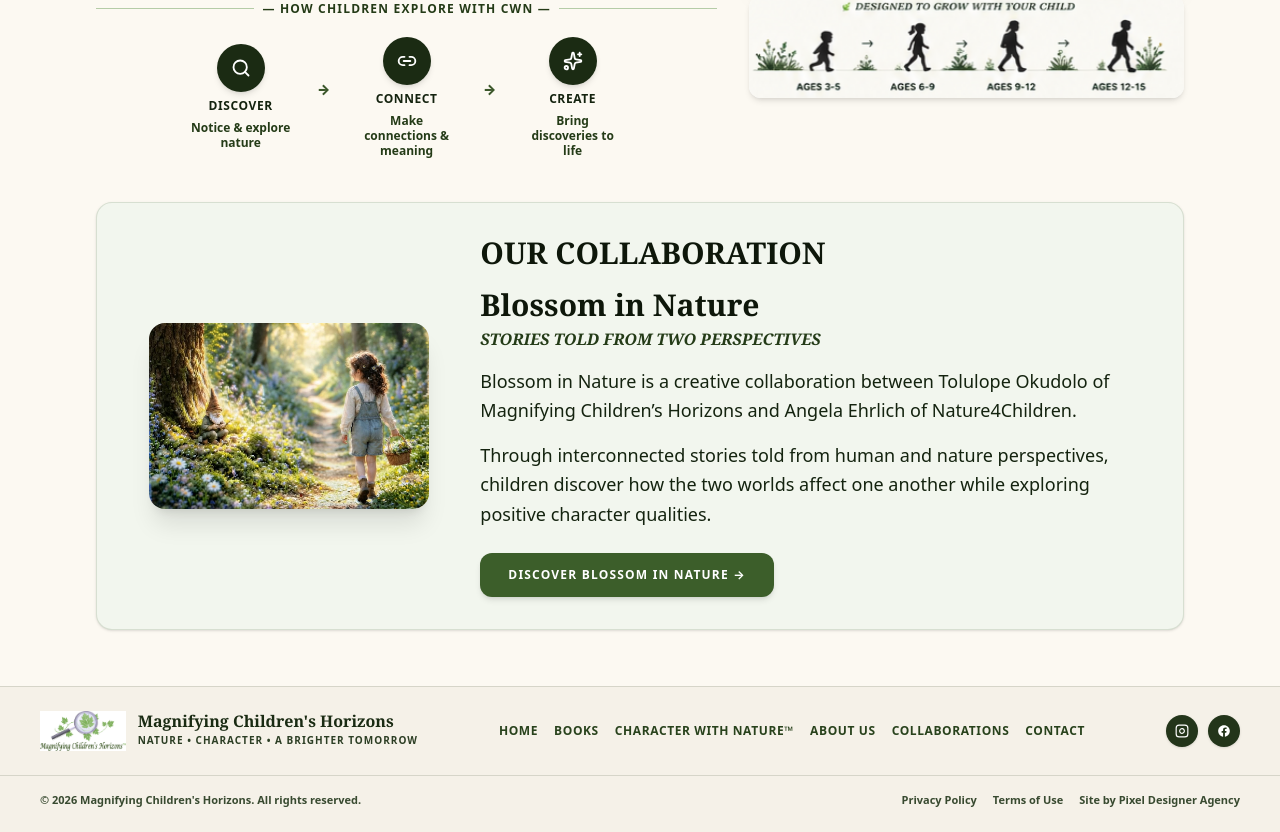
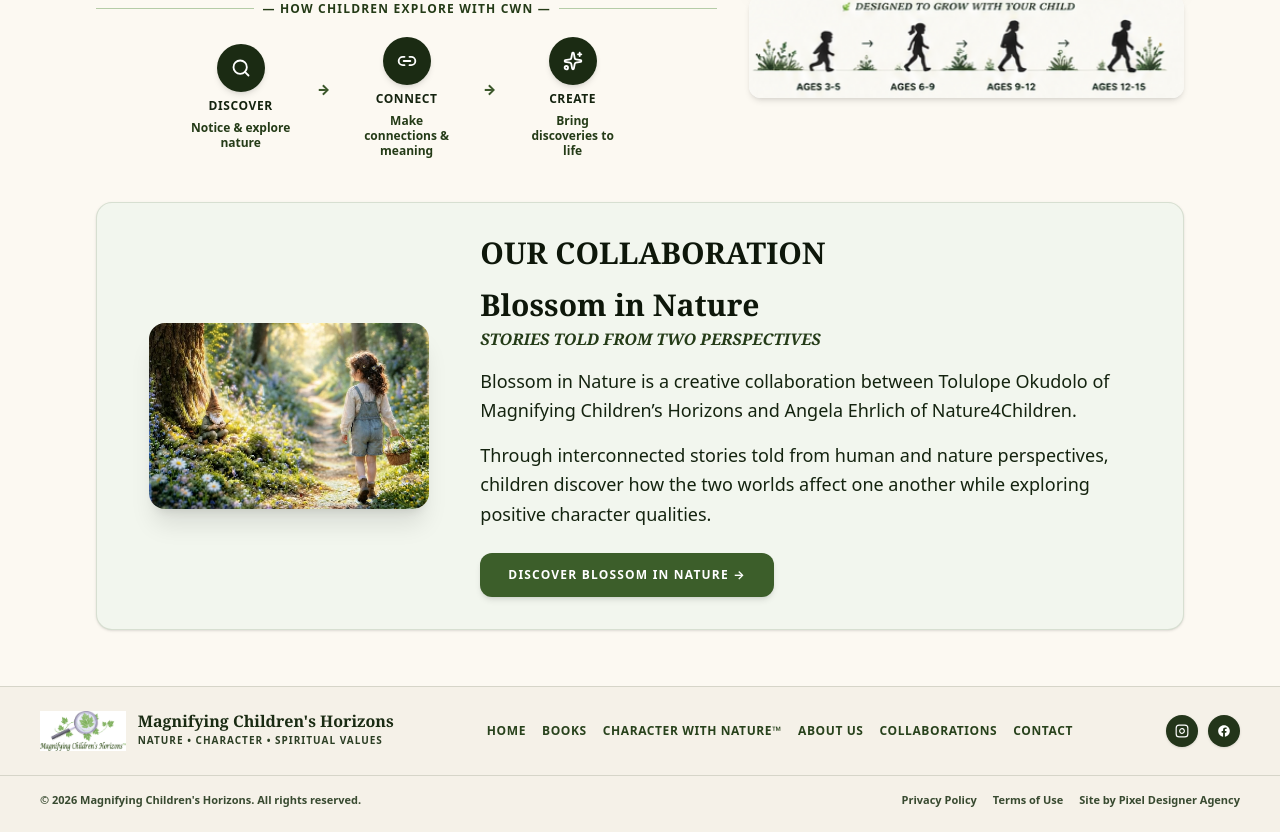
Before and after one commit to nnochirivincent/mch-platform, a React (Vite) app: page / in a window 1280 px wide. Shown: the part 2713-3545 px from the top of the page. Built offline with nearby package versions, Linux system fonts and the light colour scheme.

Commit message:
NEW COMMIT

```diff
--- a/src/components/About.jsx
+++ b/src/components/About.jsx
@@ -244,7 +244,7 @@ export default function About() {
               <div className="flex flex-col text-left">
                 <span className="font-serif font-bold text-base text-[#1a2b13] leading-none">Magnifying Children's Horizons</span>
                 <span className="text-[10px] text-[#2c3e24] font-bold uppercase tracking-widest mt-1">
-                  NATURE • CHARACTER • A BRIGHTER TOMORROW
+                  NATURE • CHARACTER • SPIRITUAL VALUES
                 </span>
               </div>
             </div>
--- a/src/components/Books.jsx
+++ b/src/components/Books.jsx
@@ -1093,7 +1093,7 @@ export default function Books() {
               <div className="flex flex-col text-left">
                 <span className="font-serif font-bold text-base text-[#1a2b13] leading-none">Magnifying Children's Horizons</span>
                 <span className="text-[10px] text-[#2c3e24] font-bold uppercase tracking-widest mt-1">
-                  NATURE • CHARACTER • A BRIGHTER TOMORROW
+                  NATURE • CHARACTER • SPIRITUAL VALUES
                 </span>
               </div>
             </div>
--- a/src/components/CharacterwithNature.jsx
+++ b/src/components/CharacterwithNature.jsx
@@ -335,7 +335,7 @@ export default function CharacterwithNature() {
               <div className="flex flex-col text-left">
                 <span className="font-serif font-bold text-base text-[#1a2b13] leading-none">Magnifying Children's Horizons</span>
                 <span className="text-[10px] text-[#2c3e24] font-bold uppercase tracking-widest mt-1">
-                  NATURE • CHARACTER • A BRIGHTER TOMORROW
+                  NATURE • CHARACTER • SPIRITUAL VALUES
                 </span>
               </div>
             </div>
--- a/src/components/Collaboration.jsx
+++ b/src/components/Collaboration.jsx
@@ -546,7 +546,7 @@ export default function Collaboration() {
               <div className="flex flex-col text-left">
                 <span className="font-serif font-bold text-base text-[#1a2b13] leading-none">Magnifying Children's Horizons</span>
                 <span className="text-[10px] text-[#2c3e24] font-bold uppercase tracking-widest mt-1">
-                  NATURE • CHARACTER • A BRIGHTER TOMORROW
+                  NATURE • CHARACTER • SPIRITUAL VALUES
                 </span>
               </div>
             </div>
--- a/src/components/Contact.jsx
+++ b/src/components/Contact.jsx
@@ -231,7 +231,7 @@ export default function Contact() {
               <div className="flex flex-col text-left">
                 <span className="font-serif font-bold text-base text-[#1a2b13] leading-none">Magnifying Children's Horizons</span>
                 <span className="text-[10px] text-[#2c3e24] font-bold uppercase tracking-widest mt-1">
-                  NATURE • CHARACTER • A BRIGHTER TOMORROW
+                  NATURE • CHARACTER • SPIRITUAL VALUES
                 </span>
               </div>
             </div>
--- a/src/components/Home.jsx
+++ b/src/components/Home.jsx
@@ -557,7 +557,7 @@ export default function HomePage() {
               <div className="flex flex-col text-left">
                 <span className="font-serif font-bold text-base text-[#1a2b13] leading-none">Magnifying Children's Horizons</span>
                 <span className="text-[10px] text-[#2c3e24] font-bold uppercase tracking-widest mt-1">
-                  NATURE • CHARACTER • A BRIGHTER TOMORROW
+                  NATURE • CHARACTER • SPIRITUAL VALUES
                 </span>
               </div>
             </div>
--- a/src/components/Resources.jsx
+++ b/src/components/Resources.jsx
@@ -390,7 +390,7 @@ export default function Resources() {
               <div className="flex flex-col text-left">
                 <span className="font-serif font-bold text-base text-[#1a2b13] leading-none">Magnifying Children's Horizons</span>
                 <span className="text-[10px] text-[#2c3e24] font-bold uppercase tracking-widest mt-1">
-                  NATURE • CHARACTER • A BRIGHTER TOMORROW
+                  NATURE • CHARACTER • SPIRITUAL VALUES
                 </span>
               </div>
             </div>
```
